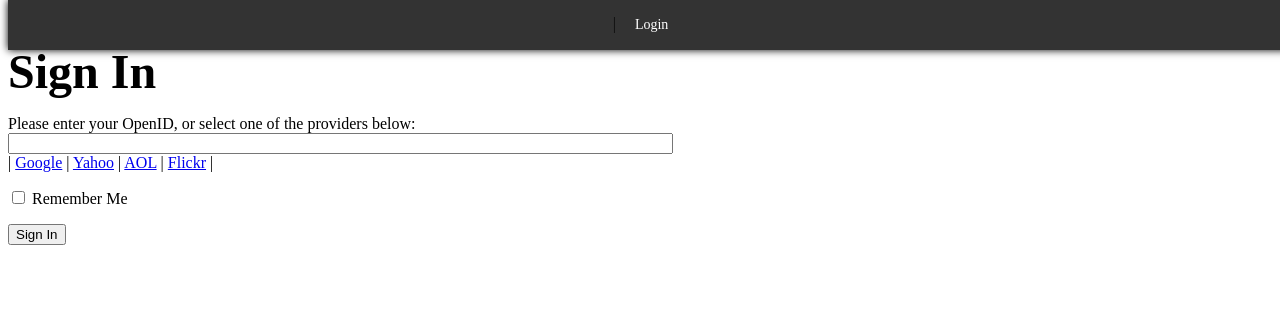
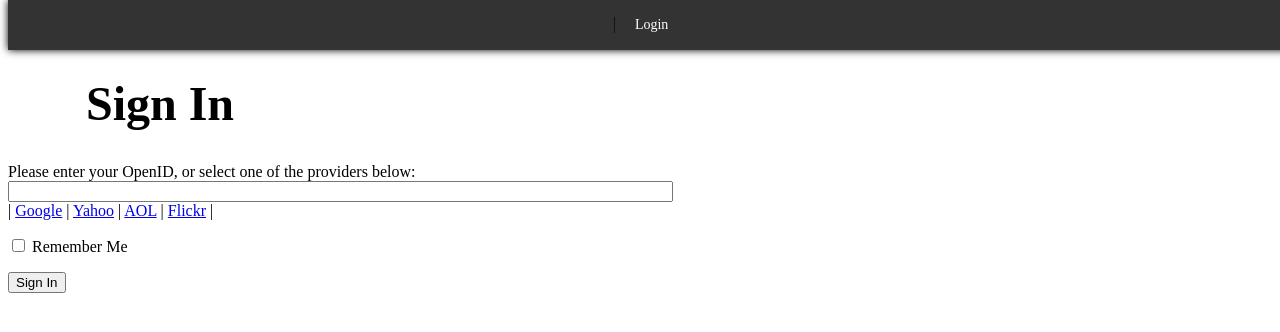
Before and after one commit to sysopfb/Recipebook-Website, a Flask app: page /login in a window 1280 px wide. Shown: the top 332 px of the page. Run offline with Flask 2, Linux system fonts and the light colour scheme; parts of the project's set-up code (start-up, migrations or seed data) failed here and were passed over; some libraries are stand-ins or nearby versions.

Commit message:
CSS change for page layout

```diff
--- a/app/static/css/stylesheet.css
+++ b/app/static/css/stylesheet.css
@@ -35,11 +35,8 @@ h1
 {
 font-weight: bold;
 font-size: 300%;
-margin: 0px;
-}
-#recipe-list
-{
 text-align: center;
+margin-left: -20em;
 }
 
 #recipe-list > li
@@ -47,6 +44,7 @@ text-align: center;
 display: block;
 color: #000;
 background-color: #FFF;
+border-bottom:solid;
 margin: 0 0 .2em 0;
 }
 
@@ -56,6 +54,12 @@ background-color: #0066FF;
 color: #FFF;
 }
 
+#recipe-list ol
+{
+width: 50%;
+}
+/* This would make it go center horizontally  */
+/*
 #recipe-list ul
 {
 position: relative;
@@ -73,3 +77,4 @@ left: 50%;
 margin-left: -3em;
 text-align: left;
 }
+*/
```
